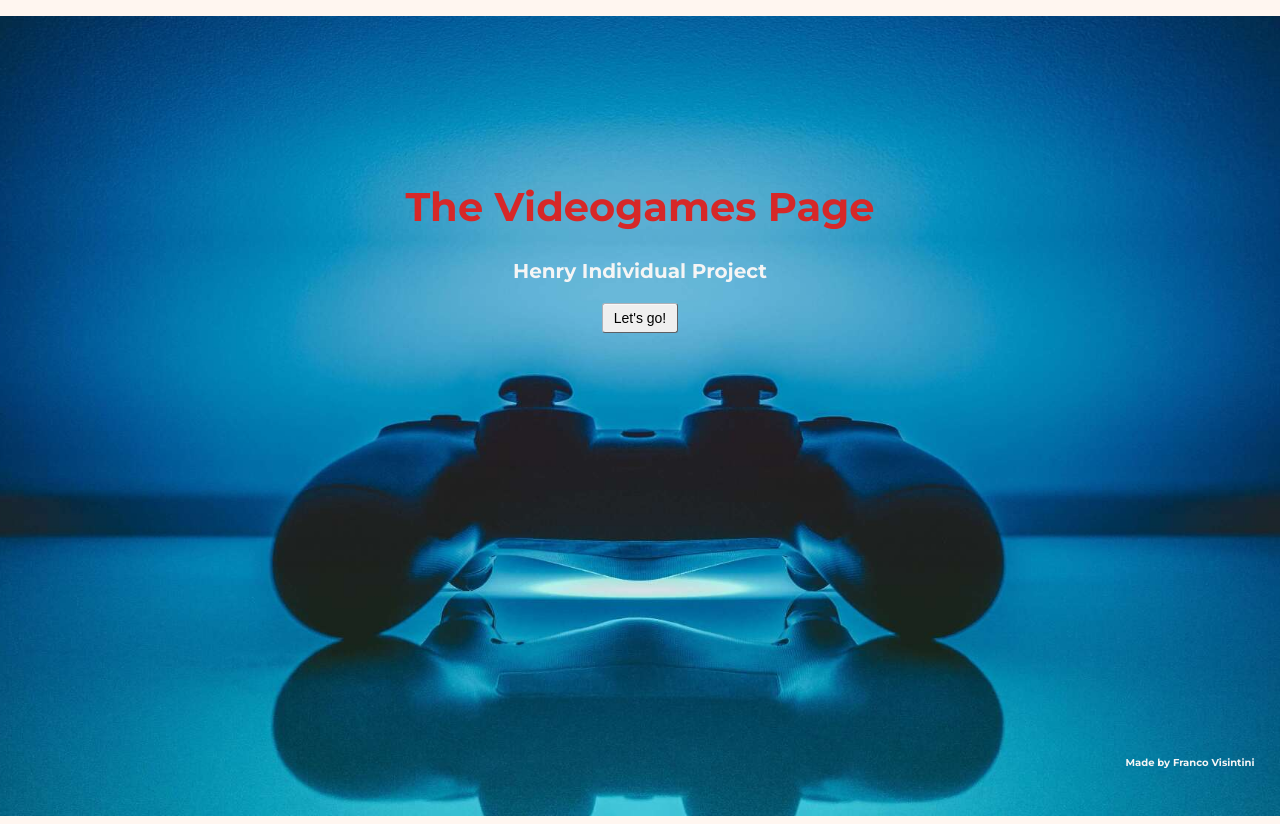
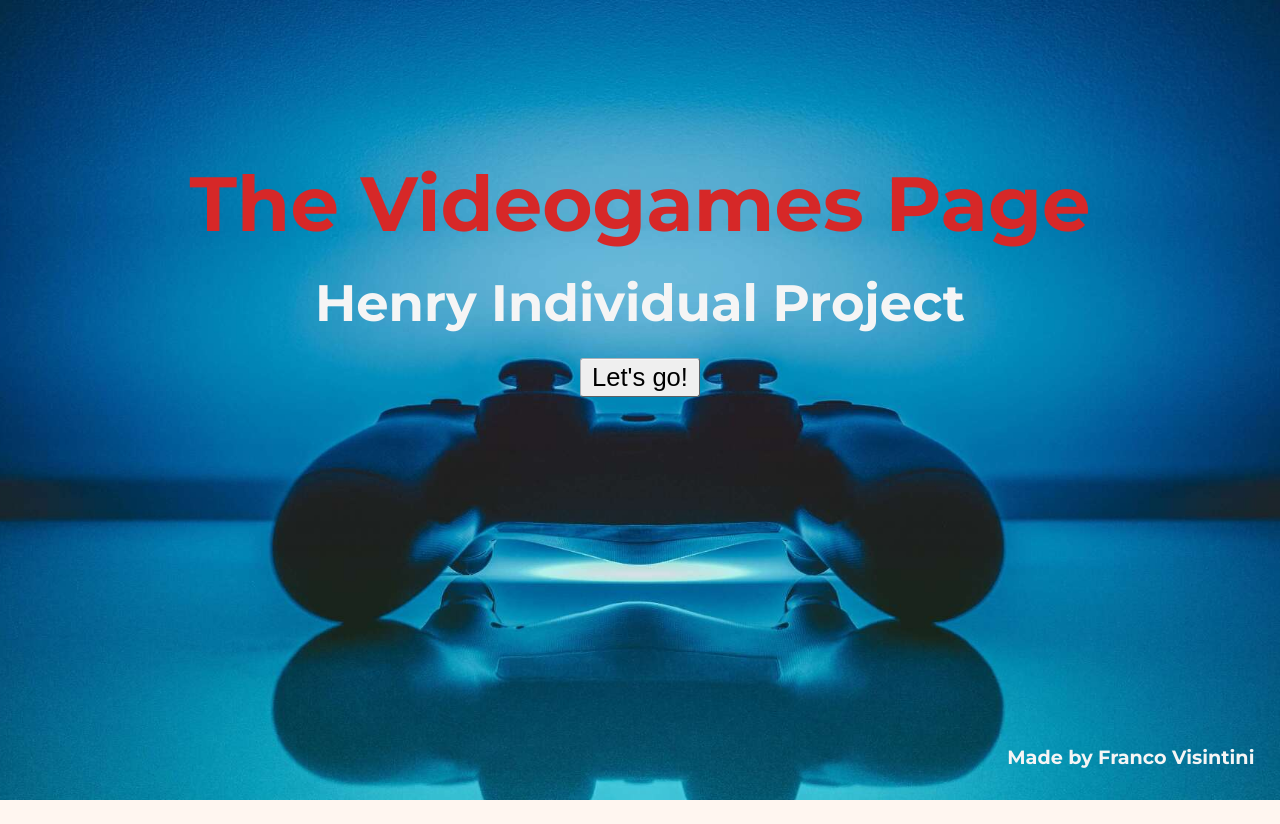
Before and after one commit to FrancoVisintini/FVisintini-Videogames-client, a React (Create React App) app: page / in a window 1280 px wide. After the commit the page ends 800 px from the top, so only its background shows below. Built offline with nearby package versions, Linux system fonts and the light colour scheme; no server answers.

Commit message:
primer correccion css

```diff
--- a/src/components/CreateGame/CreateGame.module.css
+++ b/src/components/CreateGame/CreateGame.module.css
@@ -2,7 +2,7 @@
   box-sizing: border-box;
   margin:0;
   padding:0;
-  margin-top:1vh;
+
 }
 
 html{
--- a/src/components/LandingPage/LandingPage.module.css
+++ b/src/components/LandingPage/LandingPage.module.css
@@ -9,7 +9,7 @@ html{
 }
 
 .landing{
-  background-image: url('../../images/joystick3_iphone2.jpg');
+  background-image: url('../../images/joystick3_desktop.jpg');
   background-size:cover;
   background-attachment:fixed;
   background-position: center;
@@ -27,22 +27,22 @@ html{
 
 .titulo{
   color: var(--color-red);
-  font-size: 3rem;
-  margin:2rem 0;
+  font-size: 8vw;
+  margin:2vw 0;
   margin-top: 20vh;
 
 }
 
 .henry{
   color: whitesmoke;
-  font-size: 2rem;
-  margin:2rem
+  font-size: 6vw;
+  margin:2vw
 }
 
 .pie{
   color: whitesmoke;
   position:fixed;
-  font-size: 1rem;
+  font-size: 3vw;
   bottom: 4vh;
   right: 2vw;
 }
@@ -56,8 +56,8 @@ html{
   cursor: pointer;
   display: inline-block;
   font-family: Arial,sans-serif;
-  font-size: 1.4rem;
-  height: 3rem;
+  font-size:4vw;
+  height: 5vw;
   outline: 0;
   padding: 0 1.1rem;
   text-align: center;
@@ -82,19 +82,19 @@ html{
 
 @media (min-width: 768px) {
   .landing{
-    background-image: url('../../images/joystick3_tablet.jpg');
+    background-image: url('../../images/joystick3_desktop.jpg');
+  }
+  .button{
+    font-size:2vw;
+    height: 3vw;
   }
   .titulo{
-    font-size: 4rem;
-    margin:3rem 0;
-    margin-top: 20vh;
-
+    font-size: 6vw;
+  }
+  .henry{
+    font-size: 4vw;
+  }
+  .pie{
+    font-size: 1.5vw;
   }
 }
-
-
-@media (min-width: 1000px) {
-  .landing{
-    background-image: url('../../images/joystick3_desktop.jpg');
-  }
-}
```
